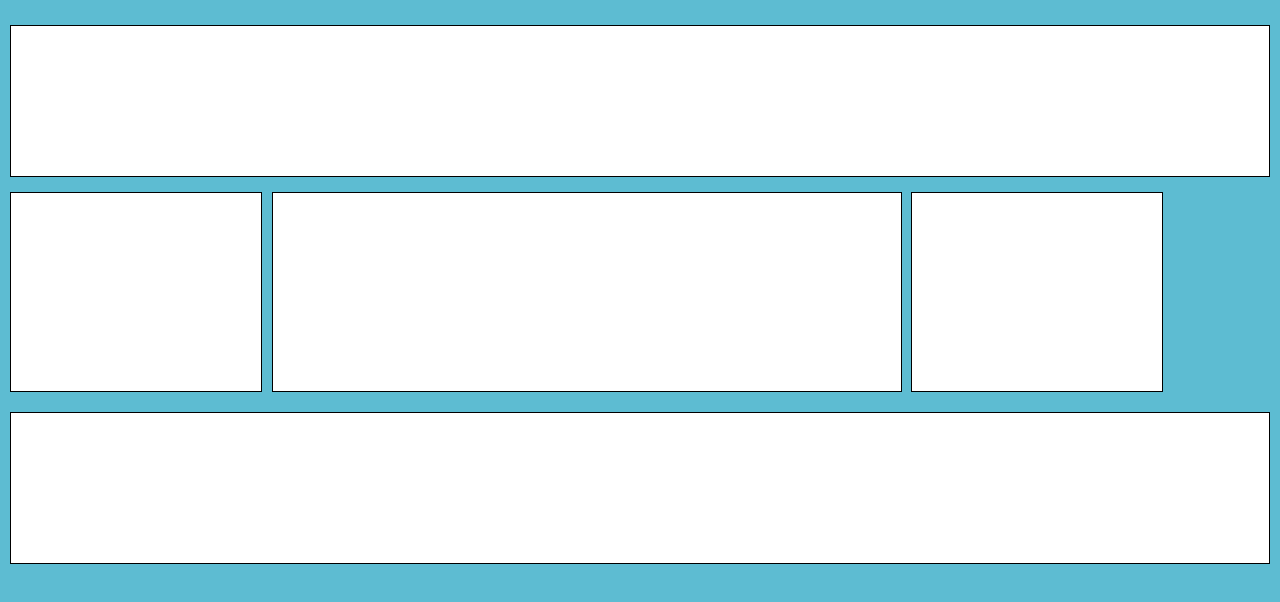
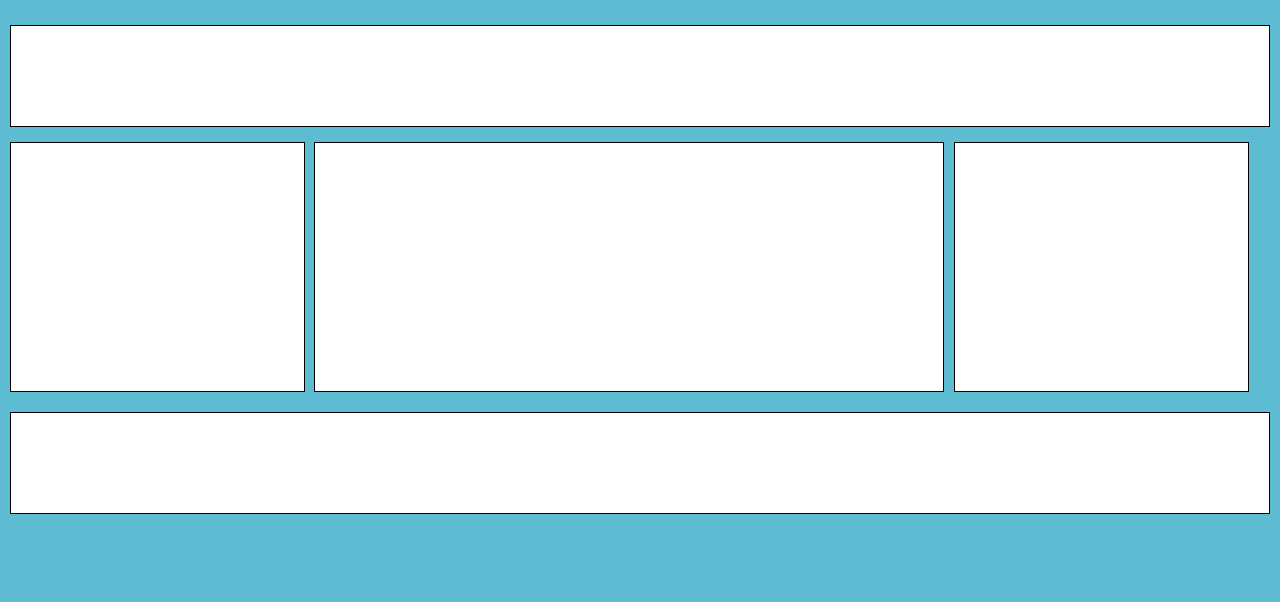
Before and after one commit to marietrull/css-layout-2, a plain HTML site: page index.html in a window 1280 px wide. Drawn offline with Linux system fonts and the light colour scheme.

Commit message:
Finalized Sizing on Elements

```diff
--- a/css/style.css
+++ b/css/style.css
@@ -16,7 +16,7 @@ body * {
 }
 
 header, footer {
-	height: 150px;
+	height: 100px;
 	margin-top: 15px;
 	margin-bottom: 15px;
 	margin-left: auto;
@@ -24,14 +24,14 @@ header, footer {
 }
 
 section {
-	height: 200px;
-	width: 20%;
+	height: 250px;
+	width: 23.4%;
 	margin: auto;
 	box-sizing: border-box;
 }
 
 aside {
-	height: 200px;
+	height: 250px;
 	width: 50%;
 	margin: auto;
 	box-sizing: border-box;
```
